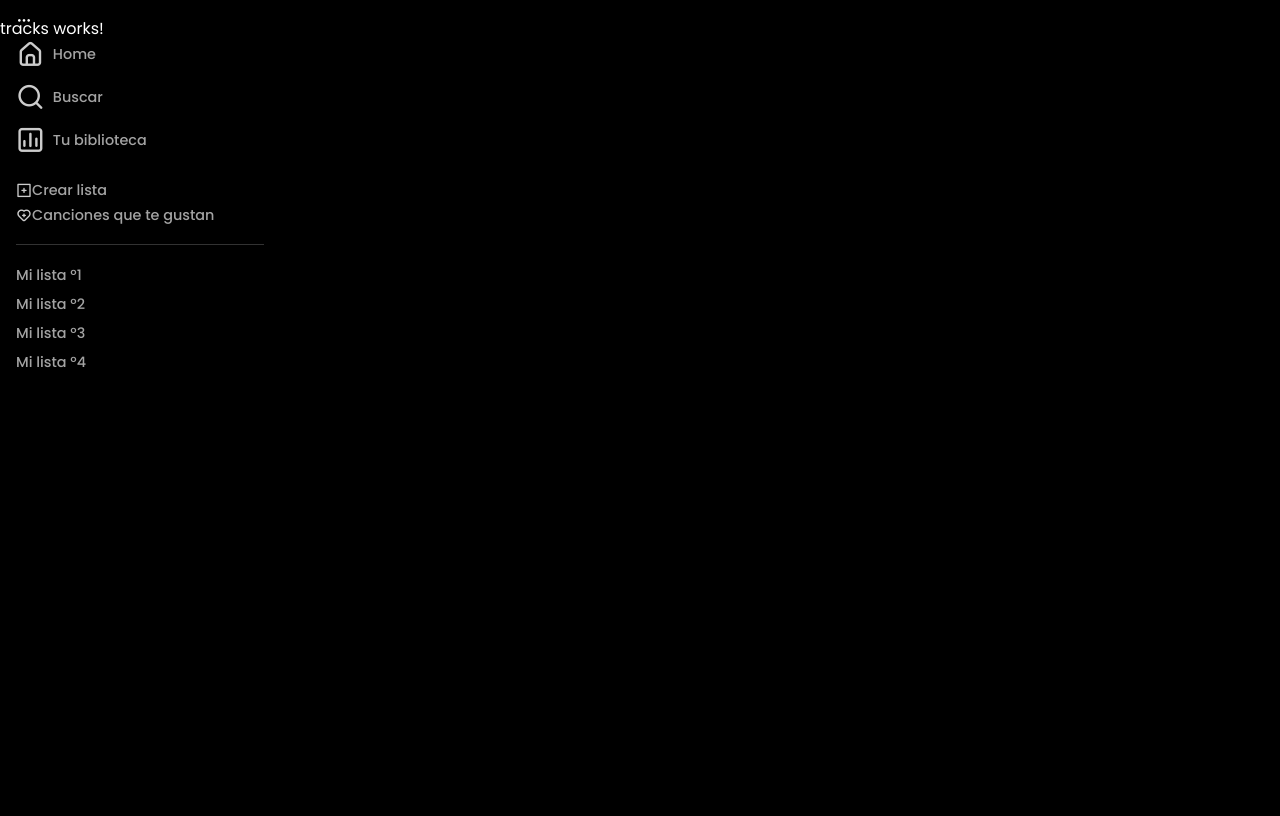
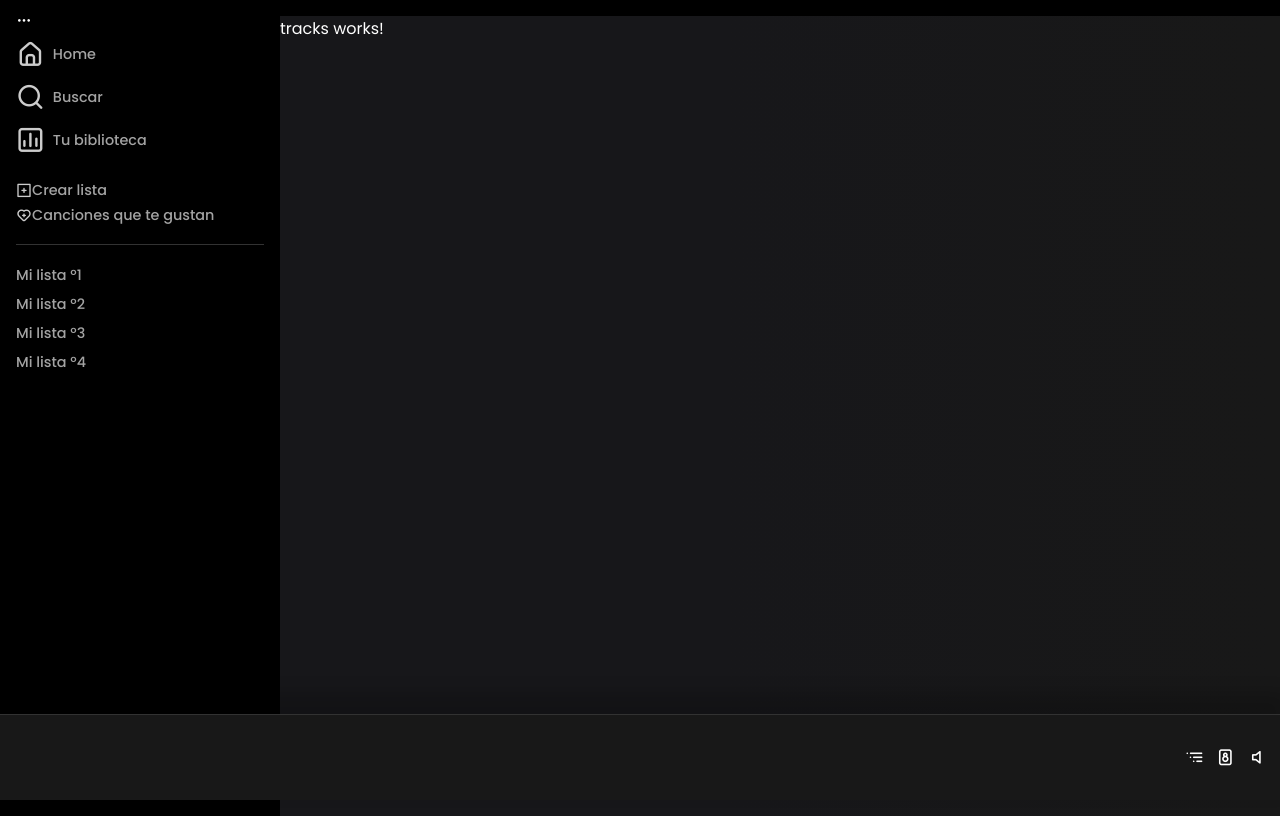
Before and after one commit to magadiflo/spotify-clone-app, an Angular app: page /tracks in a window 1280 px wide. Built offline with nearby package versions, Linux system fonts and the light colour scheme.

Commit message:
ng-template

```diff
--- /dev/null
+++ b/src/app/modules/home/pages/home/home.component.css
@@ -0,0 +1,6 @@
+.home-wrapper {
+    margin: 0 0 0 17.5rem;
+    background: rgb(23, 23, 26);
+    background: linear-gradient(90deg, rgba(23,23,26,1) 44%, rgba(24,24,24,1));
+    min-height: 100vh;
+}
--- a/src/app/modules/home/pages/home/home.component.html
+++ b/src/app/modules/home/pages/home/home.component.html
@@ -1,2 +1,5 @@
 <app-sidebar></app-sidebar>
-<router-outlet></router-outlet>
+<app-media-player></app-media-player>
+<div class="home-wrapper">
+    <router-outlet></router-outlet>
+</div>
--- a/src/app/modules/home/pages/home/home.component.ts
+++ b/src/app/modules/home/pages/home/home.component.ts
@@ -3,8 +3,7 @@
 @Component({
   selector: 'app-home',
   templateUrl: './home.component.html',
-  styles: [
-  ]
+  styleUrls: ['./home.component.css']
 })
 export class HomeComponent implements OnInit {
 
--- /dev/null
+++ b/src/app/shared/components/media-player/media-player.component.css
@@ -0,0 +1,154 @@
+.media-player {
+    background-color: var(--color-5);
+    position: fixed;
+    bottom: 0;
+    width: 100%;
+    z-index: 2;
+    height: 85px;
+    border-top: solid 1px var(--color-2);
+    box-shadow: 0px -15px 15px 7px #0000002e;
+}
+
+.media-player .media-player--wrapper {
+    position: relative;
+    display: flex;
+    justify-content: space-between;
+    height: 100%;
+    padding: 0;
+}
+
+.media-player .media-player--wrapper .player-center {
+    display: flex;
+    align-content: center;
+    align-items: center;
+}
+
+.media-player--wrapper .artist {
+    width: 25%;
+    padding: 0 .5rem;
+}
+
+.media-player--wrapper .player-audio {
+    width: 25%;
+    padding: 0 .5rem;
+}
+
+.media-player--wrapper .player-controls {
+    width: 50%;
+    padding: 0 .5rem;
+    position: relative;
+}
+
+.media-player--wrapper .artist .artist-inside {
+    display: flex;
+    gap: .5rem
+}
+
+.media-player--wrapper .artist .track-like {
+    display: flex;
+    flex-direction: column;
+    align-self: center;
+    padding: 0 .25rem;
+}
+
+.media-player--wrapper .artist .track-like .btn-like {
+    border: 0;
+    background-color: transparent;
+    color: var(--color-4);
+    font-size: var(--font-size-2);
+    opacity: .7;
+}
+
+.media-player--wrapper .artist .artist-inside .track-info {
+    display: flex;
+    flex-direction: column;
+    align-self: center;
+}
+
+.media-player--wrapper .artist .artist-inside .track-title {
+    margin: 0;
+    font-weight: 400;
+    font-size: .8rem;
+}
+
+.media-player--wrapper .artist .artist-inside .sub-title {
+    margin: 0;
+    font-weight: 300;
+    font-size: 80%;
+    opacity: .6;
+}
+
+.media-player--wrapper .artist .artist-inside .cover {
+    width: 55px;
+    height: 55px;
+    object-fit: cover;
+}
+
+.media-player--wrapper .player-controls-inside {
+    display: flex;
+    justify-content: center;
+    align-self: center;
+    flex-direction: column;
+    width: 100%;
+    position: relative;
+}
+
+.media-player--wrapper .player-controls-inside .buttons-media {
+    display: flex;
+    justify-content: center;
+    align-self: center;
+    gap: .5rem
+}
+
+.media-player--wrapper .player-controls-inside .buttons-media .btn {
+    background-color: transparent;
+    border: 0;
+    color: var(--color-4);
+    opacity: .7;
+    font-size: 1.65rem
+}
+
+.media-player--wrapper .player-controls-inside .buttons-media .play {
+    font-size: 2.35rem;
+}
+
+.media-player--wrapper .player-controls-inside .media-linetime {
+    display: flex;
+    justify-content: space-between;
+    font-size: 70%;
+    padding: 0;
+}
+
+.media-player--wrapper .player-controls-inside .media-linetime .time {
+    padding: .5rem 0;
+}
+
+.media-player--wrapper .player-controls-inside .media-linetime .time-progress {
+    background-color: var(--color-2);
+    height: 2px;
+    width: 100%;
+    left: 0;
+    position: absolute;
+    cursor: pointer;
+}
+
+.media-player--wrapper .player-controls-inside .media-linetime .time-progress-live {
+    background-color: var(--color-4);
+    width: 0%;
+    height: 2px;
+    transition: all ease var(--animation-1);
+    position: absolute;
+}
+
+.media-player--wrapper .player-audio-inside {
+    display: flex;
+    justify-content: flex-end;
+    width: 100%;
+}
+
+.media-player--wrapper .player-audio-inside .btn-media {
+    background-color: transparent;
+    border: 0;
+    color: var(--color-4);
+    font-size: var(--font-size-2);
+}
--- a/src/app/shared/components/media-player/media-player.component.html
+++ b/src/app/shared/components/media-player/media-player.component.html
@@ -1 +1,76 @@
-<p>media-player works!</p>
+<div class="media-player">
+    <div class="media-player--wrapper ">
+        <!--Zona del artista-->
+        <div class="artist player-center">
+            <ng-container *ngTemplateOutlet="artistZone"></ng-container>
+        </div>
+        <!--Zona del reproductor-->
+        <div class="player-controls player-center">
+            <ng-container *ngTemplateOutlet="playerZone"></ng-container>
+        </div>
+        <!--Zona del controles adicionales-->
+        <div class="player-audio player-center">
+            <ng-container *ngTemplateOutlet="playerAudio"></ng-container>
+        </div>
+    </div>
+</div>
+<!-- ZONE TEMPLATES -->
+
+<ng-template #artistZone>
+    <!-- <div class="artist-inside" *ngIf="multimediaService.trackInfo$ | async as mockCover">
+
+        <img [src]="mockCover.cover" alt="" class="cover">
+        <div class="track-info">
+            <h3 class="track-title">{{mockCover.name}}</h3>
+            <h5 class="track-title sub-title">{{mockCover?.album}}</h5>
+        </div>
+        <div class="track-like">
+            <button class="btn-like">
+                <i class="uil uil-heart"></i>
+            </button>
+        </div>
+    </div> -->
+</ng-template>
+
+<ng-template #playerZone>
+    <!-- <div class="player-controls-inside">
+        <div class="buttons-media">
+            <button class="arrow btn">
+                <i class="uil uil-previous"></i>
+            </button>
+            <button (click)="multimediaService.togglePlayer()" class="play btn">
+                <i [ngClass]="{
+                    'uil-play-circle':state === 'paused',
+                    'uil-pause-circle':state !== 'paused'
+                }" class="uil "></i>
+
+            </button>
+            <button class="arrow btn">
+                <i class="uil uil-step-forward"></i>
+            </button>
+        </div>
+        <div class="media-linetime">
+
+            <div class="time">{{multimediaService.timeElapsed$ | async}}</div>
+            <span #progressBar (click)="handlePosition($event)" class="time-progress">
+                <span class="time-progress-live" [style.width]="(multimediaService.playerPercentage$ | async)+'%'">
+                </span>
+            </span>
+            <div class="time">{{multimediaService.timeRemaining$ | async}}</div>
+        </div>
+    </div> -->
+</ng-template>
+
+<ng-template #playerAudio>
+    <div class="player-audio-inside">
+        <button type="button" aria-label="list" class="btn-media">
+            <i class="uil uil-list-ui-alt"></i>
+        </button>
+        <button type="button" aria-label="boombox" class="btn-media">
+            <i class="uil uil-boombox"></i>
+        </button>
+        <button type="button" aria-label="volume" class="btn-media">
+            <i class="uil uil-volume-off"></i>
+        </button>
+    </div>
+</ng-template>
--- a/src/app/shared/components/media-player/media-player.component.ts
+++ b/src/app/shared/components/media-player/media-player.component.ts
@@ -3,8 +3,7 @@
 @Component({
   selector: 'app-media-player',
   templateUrl: './media-player.component.html',
-  styles: [
-  ]
+  styleUrls: ['./media-player.component.css']
 })
 export class MediaPlayerComponent implements OnInit {
 
```
